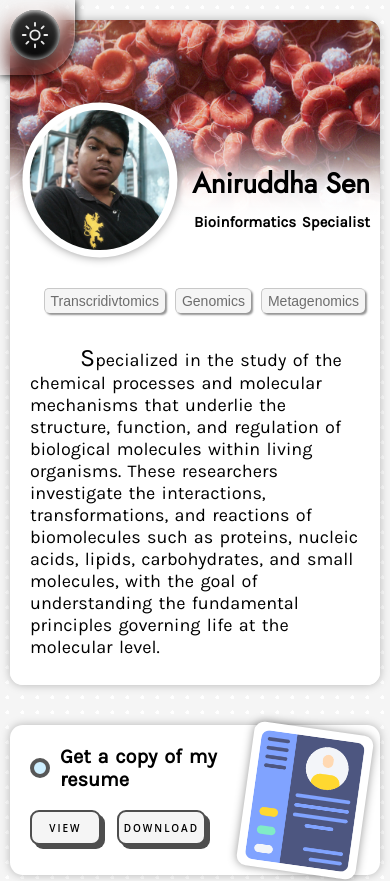
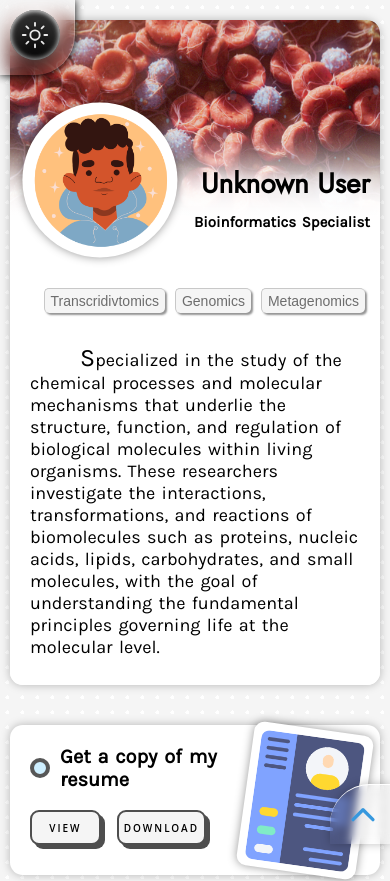
Before and after one commit to tathagatamishra/AniruddhaSen, a React (Vite) app in the folder client/: page / in a window 390 px wide. Shown: the top 881 px of the page. Built offline with nearby package versions, Linux system fonts and the light colour scheme.

Commit message:
scroll to top

```diff
--- a/client/src/App.jsx
+++ b/client/src/App.jsx
@@ -1,4 +1,7 @@
 import "./App.scss";
+
+import { IonIcon } from "@ionic/react";
+import { chevronUp } from "ionicons/icons";
 
 import About from "./Component/C1/About";
 import Social from "./Component/C10/Social";
@@ -15,14 +18,12 @@ import Blog from "./Component/C9/Blog";
 import Footer from "./Component/Footer/Footer";
 import Header from "./Component/Header/Header";
 
-import { DarkModeProvider } from './assets/DarkModeContext';
-
+import { DarkModeProvider } from "./assets/DarkModeContext";
 
 function App() {
   return (
     <DarkModeProvider>
       <div className="App">
-
         <Header />
 
         <div className="webBody">
@@ -42,6 +43,17 @@ function App() {
 
         {/* <Footer /> */}
 
+        <div
+          className="scrollTop"
+          onClick={function ScrollToTop() {
+            window.scrollTo({
+              top: 0,
+              behavior: "smooth",
+            });
+          }}
+        >
+          <IonIcon icon={chevronUp} className="label" />
+        </div>
       </div>
     </DarkModeProvider>
   );
--- a/client/src/App.scss
+++ b/client/src/App.scss
@@ -22,4 +22,57 @@
 
     // border: 2px rgb(2, 255, 56) solid;
   }
+
+  & .scrollTop {
+    width: 75px;
+    height: 75px;
+    padding: 10px 10px 10px 10px;
+    margin: 15px;
+    transition: 300ms;
+    position: fixed;
+    bottom: 0px;
+    right: 0px;
+    display: flex;
+    flex-direction: column;
+    justify-content: center;
+    align-items: center;
+    background-color: none;
+    backdrop-filter: blur(5px);
+    box-shadow: 1px 3px 10px rgba(0, 0, 0, 0.25);
+    border-left: 1px solid rgb(255, 255, 255);
+    border-right: 1px solid rgba(79, 79, 79, 0.232);
+    border-radius: 100px;
+
+    &:hover {
+      padding: 10px 10px 20px 10px;
+    }
+
+    @media screen and (max-width: 600px) {
+      &:hover {
+        padding: 10px 10px 10px 15px;
+      }
+      border-right: none;
+      border-left: none;
+      border-top: 1px solid rgb(255, 255, 255);
+      margin: 0;
+      width: 60px;
+      height: 60px;
+      border-radius: 0;
+      border-top-left-radius: 40px;
+      padding: 10px 10px 10px 15px;
+      box-shadow: 0 0 10px rgba(0, 0, 0, 0.25);
+    }
+
+    & .label {
+      transition: color 300ms ease-out;
+      line-height: 50px;
+      text-align: center;
+      position: absolute;
+      font-weight: bolder;
+      display: block;
+      height: 60%;
+      width: 60%;
+      color: rgb(54, 152, 222);
+    }
+  }
 }
--- a/client/src/Component/C1/About.jsx
+++ b/client/src/Component/C1/About.jsx
@@ -14,6 +14,13 @@ export default function About() {
 
   const { isDarkMode } = useDarkMode();
 
+  const dummyData = {
+    name: 'Unknown User'
+  }
+  const data = {
+    name: 'Aniruddha Sen'
+  }
+
   return (
     <div className={isDarkMode ? 'dark-about' : 'About'}>
 
@@ -21,7 +28,7 @@ export default function About() {
 
         <div className="profile-image">
 
-          <img className="user-image" src={profileImage} />
+          {/* <img className="user-image" src={profileImage} /> */}
 
           <div className="bg-image">
             <img className="default-image" src={defaultProfile} />
@@ -35,7 +42,7 @@ export default function About() {
 
         <div className="bio">
           <div className="bio-holder">
-            <h1 className="bio-name">Aniruddha Sen</h1>
+            <h1 className="bio-name">{dummyData.name}</h1>
 
             <div className="bio-info">
               <p className="bio-topics">Bioinformatics Specialist</p>
```
